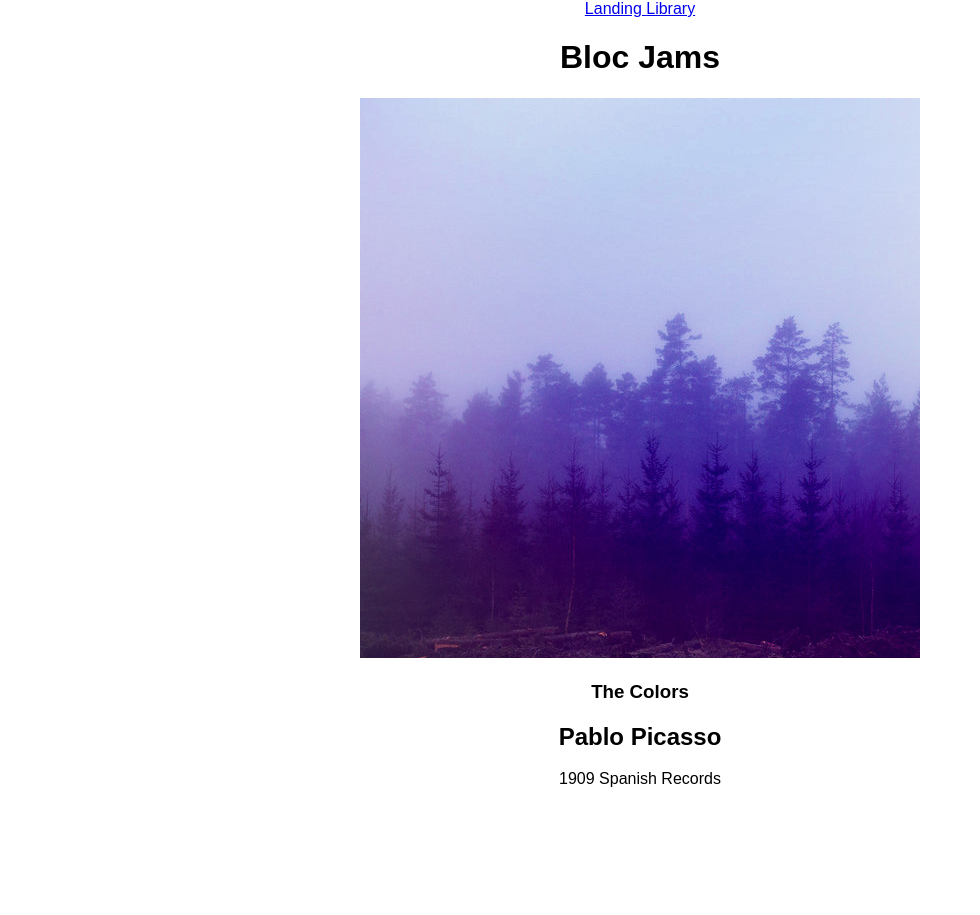
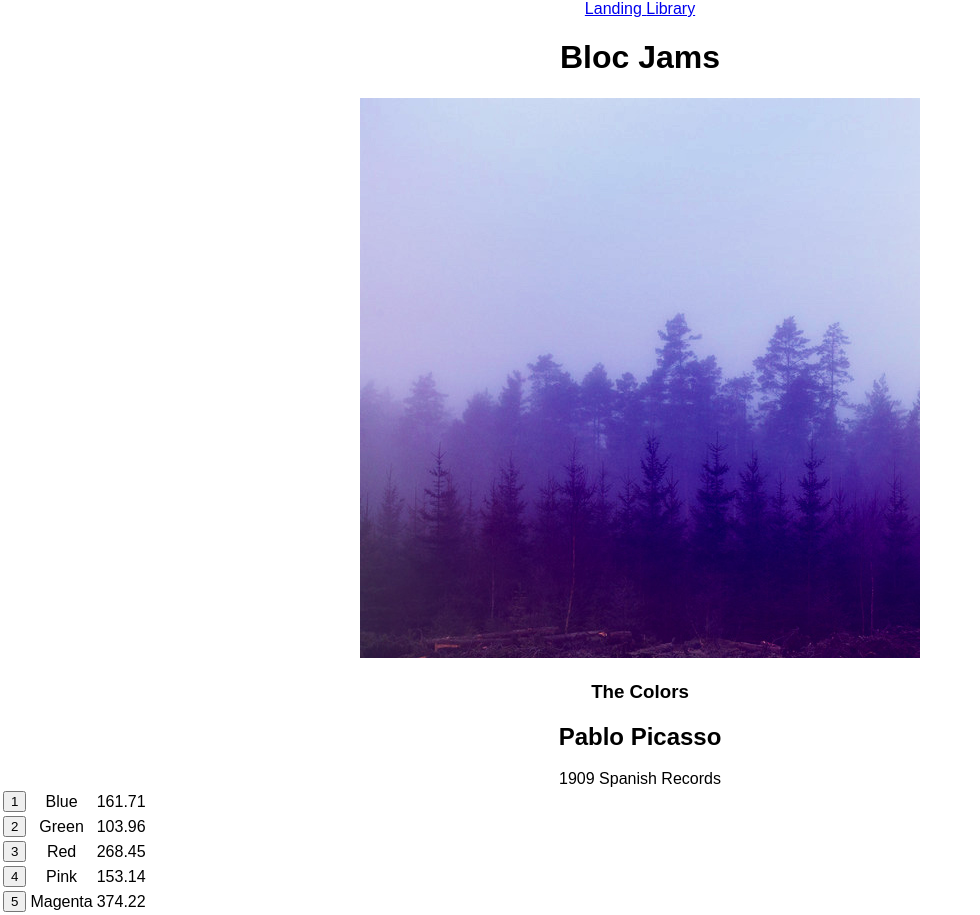
Before and after one commit to OTR500miles2go/bloc-jams-react, a React (Create React App) app: page /album/the-colors in a window 1280 px wide. Shown: the whole page, without its empty margins (0-980 px from the left). Before the commit the page ends 800 px from the top, so only its background shows below. Built offline with nearby package versions, Linux system fonts and the light colour scheme.

Commit message:
Assignment 6 interfaces: complete

```diff
--- a/public/index.html
+++ b/public/index.html
@@ -10,6 +10,7 @@
     -->
     <link rel="manifest" href="%PUBLIC_URL%/manifest.json">
     <link rel="shortcut icon" href="%PUBLIC_URL%/favicon.ico">
+    <link rel="ionicons" href="http://code.ionicframework.com/ionicons/2.0.1/css/ionicons.min.css">
     <!--
       Notice the use of %PUBLIC_URL% in the tags above.
       It will be replaced with the URL of the `public` folder during the build.
--- a/src/components/Album.js
+++ b/src/components/Album.js
@@ -4,7 +4,6 @@
 class Album extends Component {
     constructor(props) {
         super(props);
-
 
         const album = albumData.find(album => {
             return album.slug === this.props.match.params.slug
@@ -26,15 +25,24 @@
                         <div id="release-info">{this.state.album.releaseInfo}</div>
                     </div>
                 </section>
-                <table id="song-list">
+                <section className="songs">
+                  <table id="song-list">
                     <colgroup>
                         <col id="song-number-column" />
                         <col id="song-title-column" />
                         <col id="song-duration-column" />
                     </colgroup>
                     <tbody>
+                        {this.state.album.songs.map((song, index) =>
+                        <tr key={index}>
+                                <td><button>{index + 1}</button></td>
+                            <td>{song.title}</td>
+                            <td>{song.duration}</td>
+                        </tr>
+                        )}
                     </tbody>
-                </table>
+                  </table>
+                </section>
             </section>
         );
     }
--- a/src/data/albums.js
+++ b/src/data/albums.js
@@ -18,10 +18,11 @@
     albumCover: '/assets/images/album_covers/02.jpg',
     slug: 'the-telephone',
     songs: [
-        { title: 'Blue', duration: '161.71', audioSrc: '/assets/music/blue.mp3' },
-        { title: 'Green', duration: '103.96', audioSrc: '/assets/music/green.mp3' },
         { title: 'Red', duration: '268.45', audioSrc: '/assets/music/red.mp3' },
         { title: 'Pink', duration: '153.14', audioSrc: '/assets/music/pink.mp3' },
-        { title: 'Magenta', duration: '374.22', audioSrc: '/assets/music/magenta.mp3' }
+        { title: 'Magenta', duration: '374.22', audioSrc: '/assets/music/magenta.mp3' },
+        { title: 'Blue', duration: '161.71', audioSrc: '/assets/music/blue.mp3' },
+        { title: 'Green', duration: '103.96', audioSrc: '/assets/music/green.mp3' }
+
     ]
 }];
```
